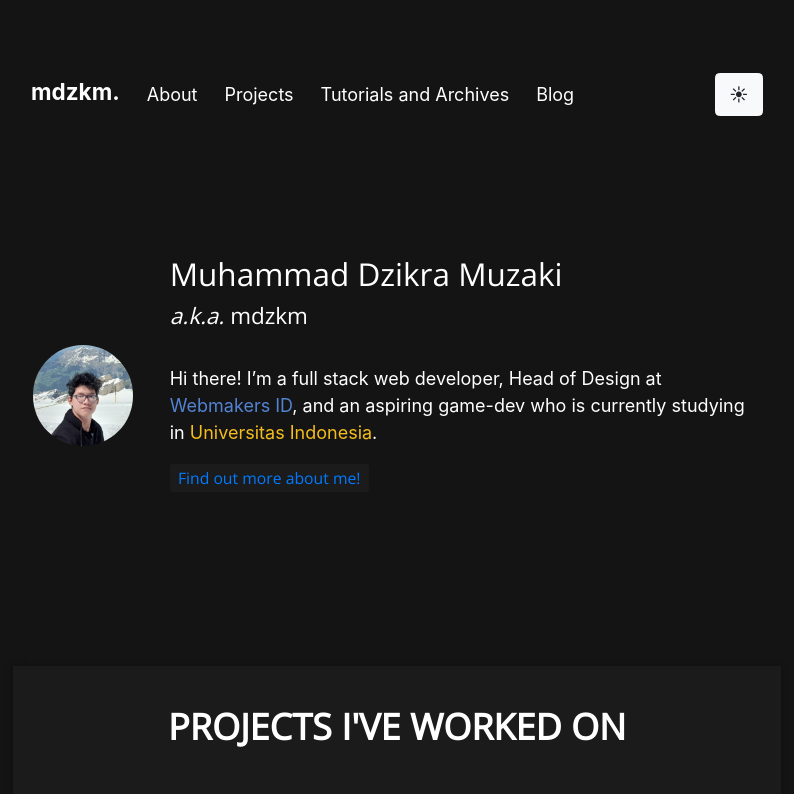
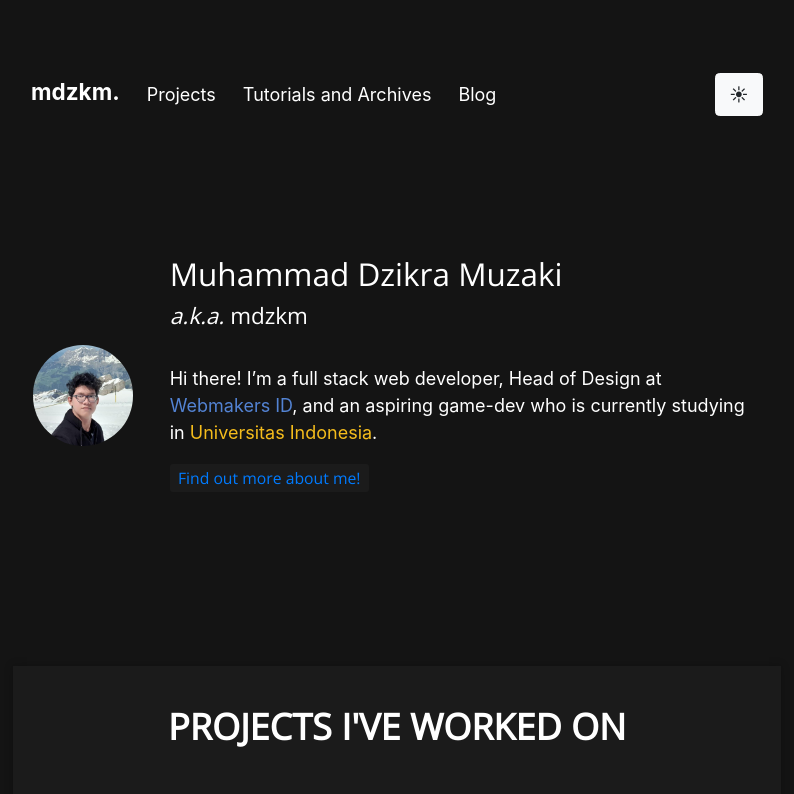
Before and after one commit to MDzkM/profile, a Gatsby site: page / in a window 1280 px wide. Shown: the top 794 px of the page, without its empty margins (243-1037 px from the left). Built offline with nearby package versions, Linux system fonts and the light colour scheme; Gatsby itself is replaced by a stand-in of ours.

Commit message:
Remove About link

```diff
--- a/src/components/LandingPage/TopLanding/index.js
+++ b/src/components/LandingPage/TopLanding/index.js
@@ -21,7 +21,7 @@ class TopLanding extends Component {
                         <h5 className="alias"><i>a.k.a.</i> mdzkm</h5>
                         <br/>
                         <p>Hi there! I’m a full stack web developer, Head of Design at <a href="https://www.webmakers.id" target="_blank" rel="noopener noreferrer" className="webmakers-id" title="Official website of Webmakers ID">Webmakers ID</a>, and an aspiring game-dev who is currently studying in <a href="https://www.ui.ac.id" target="_blank" rel="noopener noreferrer" className="universitas-indonesia" title="Official website of Universitas Indonesia">Universitas Indonesia</a>.</p>
-                        <Link className="find-out" to="/about"><code> &nbsp; Find out more about me! &nbsp; </code></Link>
+                        <Link className="find-out" to="/"><code> &nbsp; Find out more about me! &nbsp; </code></Link>
                         <div className="accounts">
                             <a href="https://github.com/MDzkM" target="_blank" rel="noopener noreferrer" title="Github"><Icon icon={socialGithubCircular} style={{fontSize: '53.33px'}} /></a>
                             <a href="https://gitlab.com/MDzkM" target="_blank" rel="noopener noreferrer" title="Gitlab"><Icon icon={gitlabCircle} style={{fontSize: '48px'}} /></a>
--- a/src/components/header.js
+++ b/src/components/header.js
@@ -53,7 +53,6 @@ class Header extends Component {
         </div>
         <Navbar.Collapse id="basic-navbar-nav">
           <Nav className="mr-auto desktop-nav">
-            <Nav.Item className="mr-4 dropdown-links"><Link to="/about" style={{textDecoration: `none`}}>About</Link></Nav.Item>
             <Nav.Item className="mr-4 dropdown-links"><Link to="/projects" style={{textDecoration: `none`}}>Projects</Link></Nav.Item>
             <Nav.Item className="mr-4 dropdown-links"><a href="https://resources.mdzkm.wtf" style={{textDecoration: `none`}}>Tutorials and Archives</a></Nav.Item>
             <Nav.Item className="mr-4 dropdown-links"><a href="https://blog.mdzkm.wtf" style={{textDecoration: `none`}}>Blog</a></Nav.Item>
```
